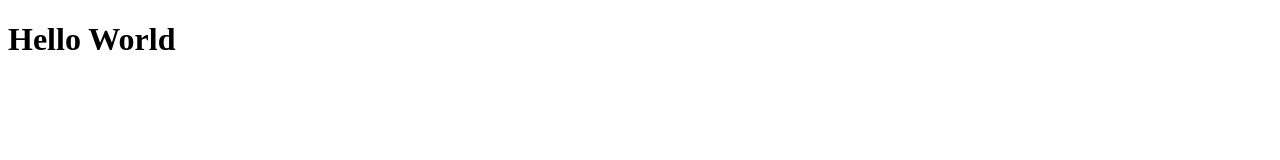
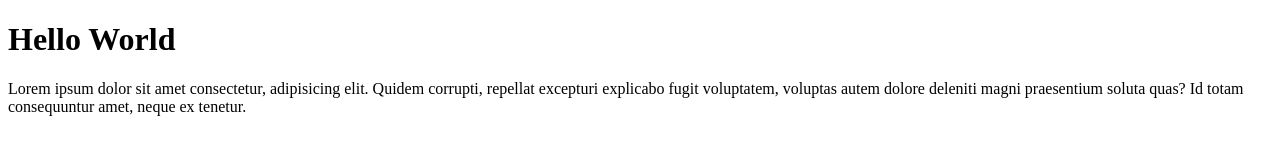
Before and after one commit to the-woka/belajar-2, a plain HTML site: page index.html in a window 1280 px wide. Drawn offline with Linux system fonts and the light colour scheme.

Commit message:
Membuat paragraf pada index.html

```diff
--- a/index.html
+++ b/index.html
@@ -7,5 +7,11 @@
   </head>
   <body>
     <h1>Hello World</h1>
+    <p>
+      Lorem ipsum dolor sit amet consectetur, adipisicing elit. Quidem corrupti,
+      repellat excepturi explicabo fugit voluptatem, voluptas autem dolore
+      deleniti magni praesentium soluta quas? Id totam consequuntur amet, neque
+      ex tenetur.
+    </p>
   </body>
 </html>
```
